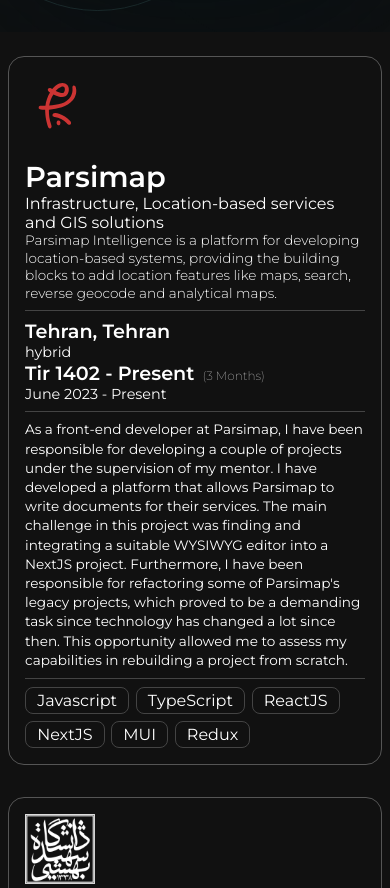
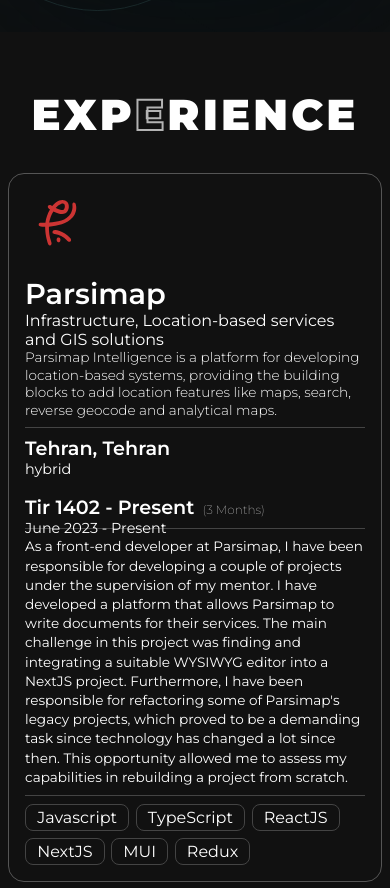
Before and after one commit to alivarastepour/Who_Am_I, a Next.js app: page / in a window 390 px wide. Shown: the part 2400-3288 px from the top of the page. Built offline with nearby package versions, Linux system fonts and the light colour scheme.

Commit message:
added UI design for experience header

```diff
--- a/components/Experience/Experience.tsx
+++ b/components/Experience/Experience.tsx
@@ -1,14 +1,46 @@
 import styles from "@/styles/experience.module.scss";
 import { EXPERIENCE_DATA } from "./data";
 import ExperienceCard from "./ExperienceCard";
+import { Montserrat } from "next/font/google";
+import { useIntersection } from "@/hooks/useIntersection";
+const monrserrat = Montserrat({
+  subsets: ["latin"],
+  weight: ["900"],
+});
+const Experience = () => {
+  useIntersection({
+    observables: [
+      { className: styles["lamp-effect"], id: "exprerience-header" },
+    ],
+    parentId: "exprerience-header",
+  });
 
-const Experience = () => {
   return (
     <>
       <div className={styles["experience-wrapper"]}>
-        {EXPERIENCE_DATA.map((item) => {
-          return <ExperienceCard key={item.id} info={item} />;
-        })}
+        <div
+          id="exprerience-header"
+          className={`${monrserrat.className} ${styles["exprerience-header"]}`}
+        >
+          {["e", "x", "p", "e", "r", "i", "e", "n", "c", "e"].map(
+            (letter: string, index) => {
+              const identifier = `${letter}-${index}`;
+              return (
+                <span
+                  className={`${styles[identifier]} ${styles[letter]}`}
+                  key={identifier}
+                >
+                  {letter}
+                </span>
+              );
+            }
+          )}
+        </div>
+        <div className={styles["experience-content-wrapper"]}>
+          {EXPERIENCE_DATA.map((item) => {
+            return <ExperienceCard key={item.id} info={item} />;
+          })}
+        </div>
       </div>
     </>
   );
--- a/styles/experience.module.scss
+++ b/styles/experience.module.scss
@@ -4,14 +4,163 @@
   background: #111;
   padding: 2rem;
 
-  display: flex;
-  flex-direction: row;
-  flex-wrap: wrap;
+  .exprerience-header {
+    color: #fff;
+    font-size: 4rem;
+    text-transform: capitalize;
+    margin: 3rem auto 1rem 1rem;
+    letter-spacing: 0.2rem;
+    position: relative;
+    background: none;
+
+    span {
+      display: inline-block;
+      position: inherit;
+      z-index: 2;
+    }
+
+    .e {
+      color: transparent;
+      -webkit-text-stroke-width: 2px;
+      -webkit-text-stroke-color: transparent;
+    }
+  }
+
+  .lamp-effect {
+    .e-0,
+    .e-6,
+    .e-9 {
+      animation: e-lamp-blink 2s forwards, e-lamp-on 1s forwards 2s;
+    }
+
+    .e-9 {
+      animation-delay: 700ms, 2700ms;
+    }
+
+    .e-3 {
+      animation: e-lamp-blink 2s forwards, e-lamp-on 1s forwards 2s,
+        e-lamp-explode 2s forwards;
+      animation-delay: 200ms, 2200ms, 5500ms;
+    }
+
+    .e-0 {
+      animation-delay: 1400ms, 3800ms;
+    }
+  }
+  .experience-content-wrapper {
+    display: flex;
+    flex-direction: row;
+    flex-wrap: wrap;
+  }
+}
+
+@keyframes e-lamp-blink {
+  from {
+    -webkit-text-stroke-color: transparent;
+  }
+  40% {
+    -webkit-text-stroke-color: #fff;
+  }
+  70% {
+    -webkit-text-stroke-color: transparent;
+  }
+  75% {
+    -webkit-text-stroke-color: #fff;
+  }
+  80% {
+    -webkit-text-stroke-color: transparent;
+  }
+  85% {
+    -webkit-text-stroke-color: #fff;
+  }
+  90% {
+    -webkit-text-stroke-color: transparent;
+  }
+  95% {
+    -webkit-text-stroke-color: #fff;
+  }
+  to {
+    -webkit-text-stroke-color: transparent;
+  }
+}
+
+@keyframes e-lamp-on {
+  from {
+    color: transparent;
+  }
+  to {
+    color: #fff;
+    -webkit-text-stroke-color: transparent;
+  }
+}
+
+@keyframes e-lamp-explode {
+  from {
+    color: #fff;
+    -webkit-text-stroke-color: transparent;
+  }
+  10% {
+    color: transparent;
+    -webkit-text-stroke-color: #fff;
+  }
+  15% {
+    -webkit-text-stroke-color: transparent;
+  }
+  20% {
+    -webkit-text-stroke-color: #fff;
+  }
+  25% {
+    -webkit-text-stroke-color: transparent;
+  }
+  30% {
+    -webkit-text-stroke-color: #fff;
+  }
+  35% {
+    -webkit-text-stroke-color: transparent;
+  }
+  40% {
+    -webkit-text-stroke-color: #fff;
+  }
+  45% {
+    -webkit-text-stroke-color: transparent;
+  }
+  50% {
+    -webkit-text-stroke-color: #fff;
+    transform: unset;
+  }
+  to {
+    -webkit-text-stroke-color: #444;
+    position: inherit;
+    color: transparent;
+  }
 }
 
 @media only screen and (max-width: 850px) {
   .experience-wrapper {
     flex-direction: column;
+    .exprerience-header {
+      font-size: 3.5rem;
+    }
+  }
+}
+
+@media only screen and (max-width: 700px) {
+  .experience-wrapper {
+    .exprerience-header {
+      text-align: center;
+      margin-left: 0;
+    }
+    .animated-before {
+      letter-spacing: 0.4rem;
+    }
+  }
+}
+
+@media only screen and (max-width: 530px) {
+  .experience-wrapper {
+    .exprerience-header {
+      font-size: 2.7rem;
+    }
   }
 }
 
```
